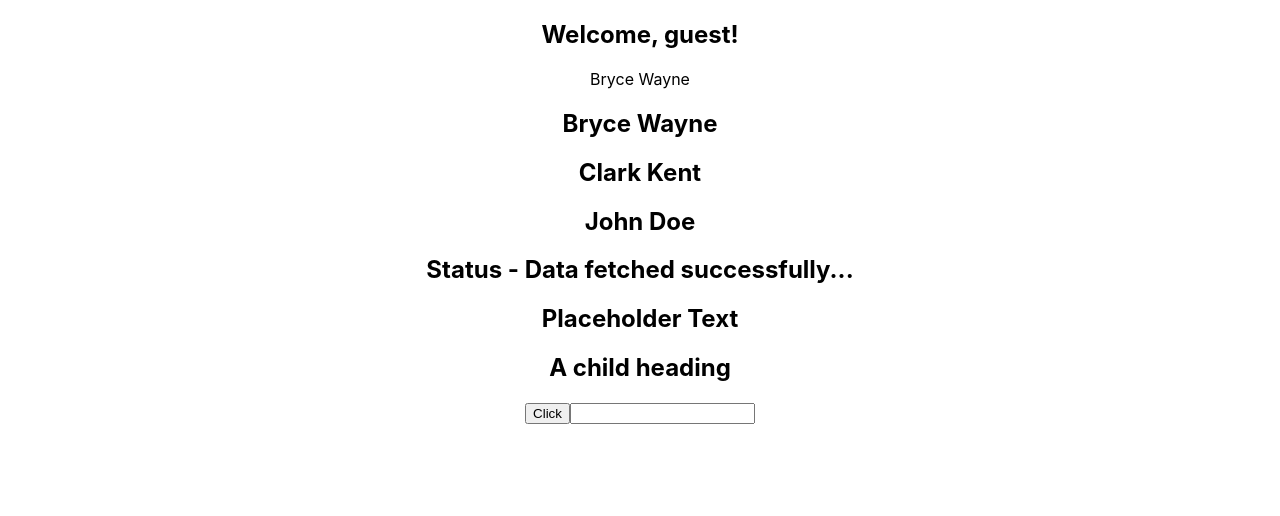
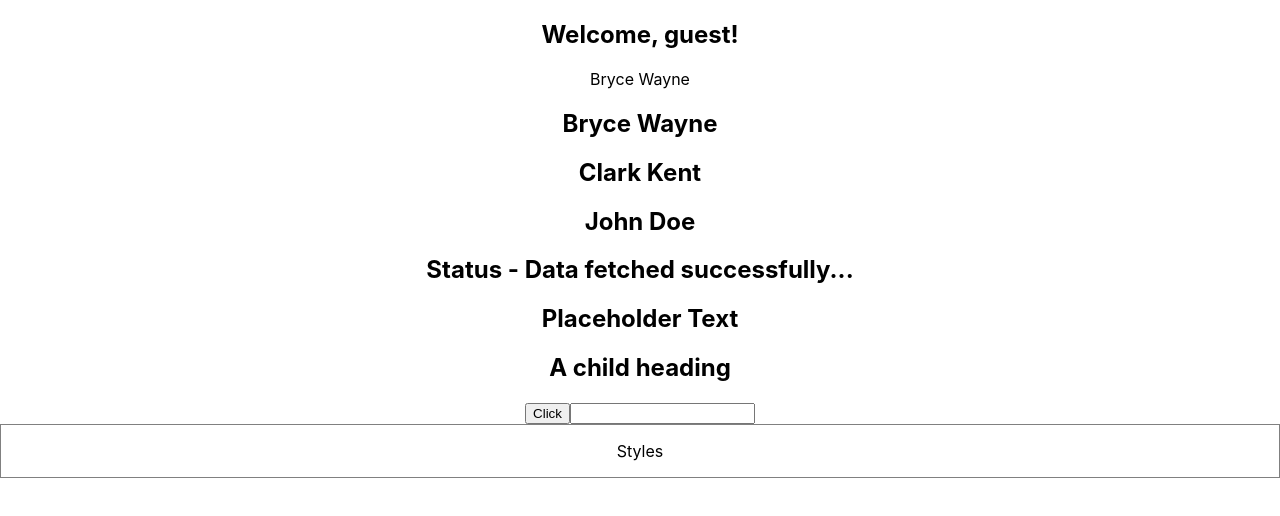
Before and after one commit to Makay131/typescript-handbook, a React (Create React App) app: page / in a window 1280 px wide. Shown: the top 516 px of the page. Built offline with nearby package versions, Linux system fonts and the light colour scheme; the HTML template or start-up script is replaced by a standard one.

Commit message:
reusability and style props

```diff
--- a/src/App.tsx
+++ b/src/App.tsx
@@ -8,6 +8,7 @@ import Heading from './components/Heading';
 import ReactChildren from './components/ReactChildren';
 import Button from './components/Button';
 import Input from './components/Input';
+import Styles from './components/Styles';
 
 function App() {
   const personName = {
@@ -40,6 +41,7 @@ function App() {
       </ReactChildren>
       <Button onClick={(event, id) => console.log('Button clicked', event, id)} />
       <Input value="" onChange={e => console.log(e)} />
+      <Styles styles={{border: '1px solid grey', padding: '1rem'}} />
     </div>
   );
 }
--- a/src/components/Input.tsx
+++ b/src/components/Input.tsx
@@ -3,7 +3,7 @@ type InputProps = {
     onChange: (e: React.ChangeEvent<HTMLInputElement>) => void,
 }
 
-export default function Input(props: InputProps) {
+export default function Input({value, onChange}: InputProps) {
 //     const handleChange = (e: React.ChangeEvent<HTMLInputElement>): void => {
 //         console.log(e)
 //     }
@@ -11,6 +11,6 @@ export default function Input(props: InputProps) {
 //     <input type="text" value={props.value} onChange={handleChange} />
 //   )
   return (
-    <input type="text" value={props.value} onChange={props.onChange} />
+    <input type="text" value={value} onChange={onChange} />
   )
 }
--- a/src/components/Person.tsx
+++ b/src/components/Person.tsx
@@ -1,9 +1,4 @@
-type PersonProps = {
-    name: {
-        first: string,
-        last: string,
-    }
-}
+import { PersonProps } from "./Person.types"
 
 export const Person = (props: PersonProps) => {
     return (
--- a/src/components/PersonList.tsx
+++ b/src/components/PersonList.tsx
@@ -1,8 +1,7 @@
+import { Name } from "./Person.types"
+
 type PersonListProps = {
-    names: {
-        first: string,
-        last: string,
-    }[]
+    names: Name[],
 }
 
 
--- /dev/null
+++ b/src/components/Styles.tsx
@@ -0,0 +1,8 @@
+type ContainerProps = {
+    styles: React.CSSProperties,
+}
+export default function Styles(props: ContainerProps) {
+  return (
+    <div style={props.styles}>Styles</div>
+  )
+}
```
Also changed, not shown: src/components/Person.types.ts (added, +8 -0 lines).
